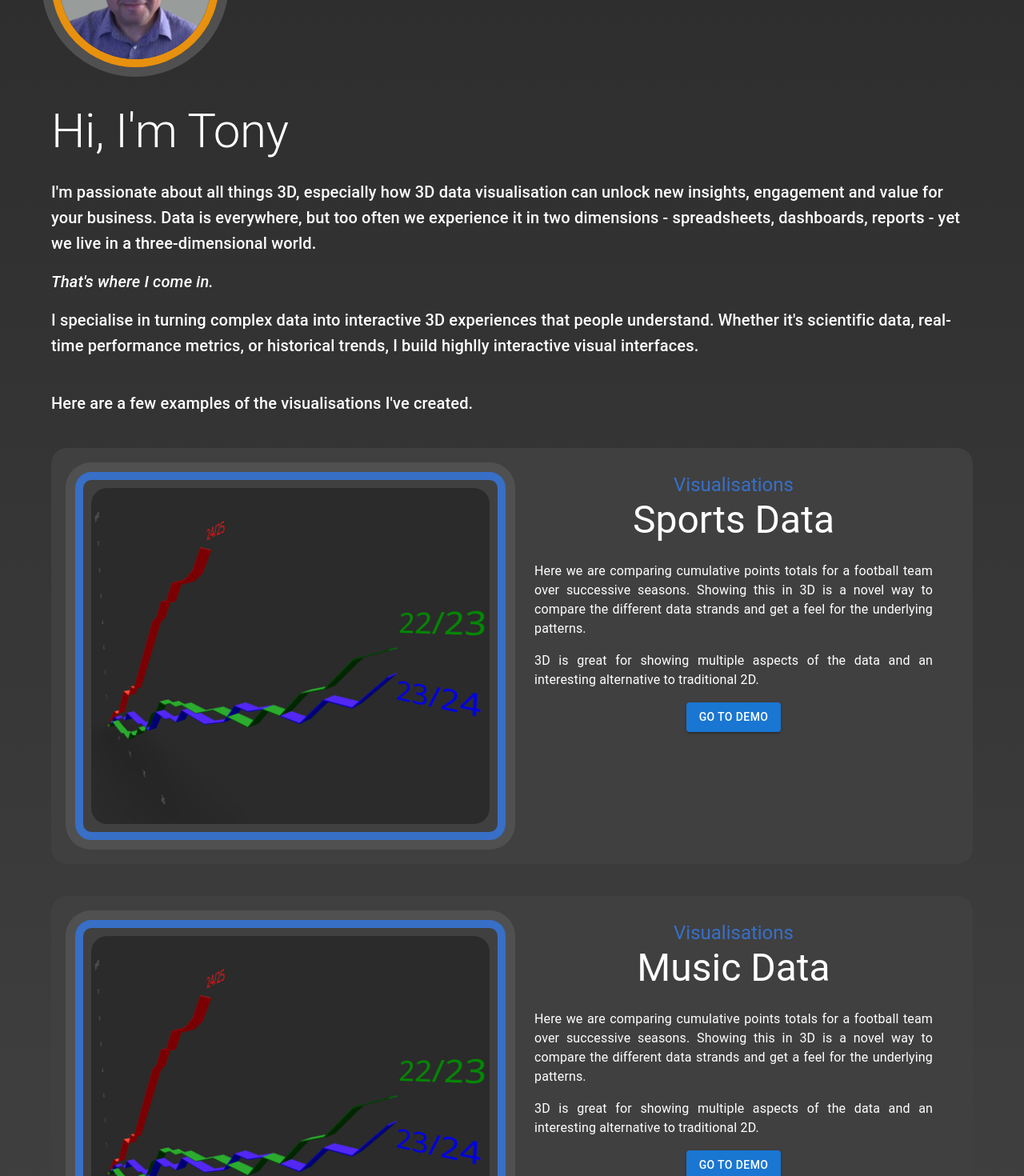
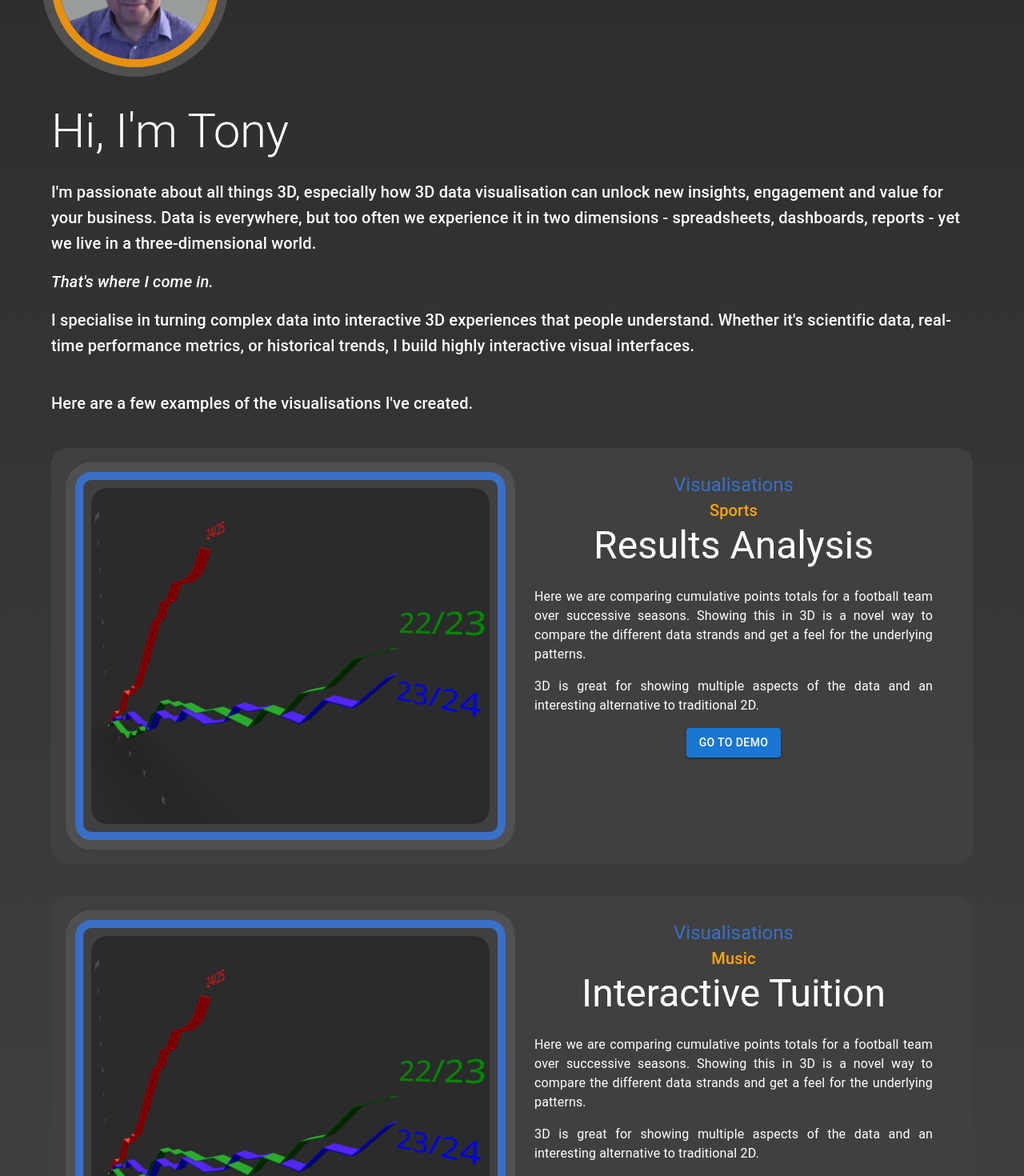
Before and after one commit to DoctorTone/drt_software_ltd, a React (Vite) app: page /#/ in a window 1280 px wide. Shown: the part 246-1716 px from the top of the page at 80% size. Built offline with nearby package versions, Linux system fonts and the light colour scheme.

Commit message:
Add genre information to each visualisation

```diff
--- a/src/components/Projects.tsx
+++ b/src/components/Projects.tsx
@@ -3,11 +3,6 @@ import { styled } from "@mui/material/styles";
 import Grid from "@mui/material/Grid2";
 import Typography from "@mui/material/Typography";
 import Box from "@mui/material/Box";
-import List from "@mui/material/List";
-import ListItem from "@mui/material/ListItem";
-import ListItemIcon from "@mui/material/ListItemIcon";
-import ListItemText from "@mui/material/ListItemText";
-import AutoAwesomeIcon from "@mui/icons-material/AutoAwesome";
 import { isMobileDevice } from "../utils/Utils";
 import { Button } from "@mui/material";
 
@@ -16,26 +11,6 @@ const Img = styled("img")({
   borderRadius: "20px",
   width: "100%",
 });
-
-const items = [
-  "Enhanced engagement - interact with 3D models, feel more involved.",
-  "Improved visualisation - see realistic products from any angle.",
-  "Innovative branding - 3D websites tell your story differently.",
-  "Increased visitors - engaging and interactive sites encourage visitors, who are more tempted to stay.",
-  "Compelling experiences - highly interactive sites provide increased depth and context.",
-  "Competitive edge - your site will have an edge over your competitors.",
-];
-
-const generateListItems = (items: string[]) => {
-  return items.map((item, index) => (
-    <ListItem disablePadding key={index}>
-      <ListItemIcon>
-        <AutoAwesomeIcon color="warning" />
-      </ListItemIcon>
-      <ListItemText primary={item} />
-    </ListItem>
-  ));
-};
 
 const Projects = () => {
   const isMobile = isMobileDevice();
@@ -67,8 +42,11 @@ const Projects = () => {
             <Typography variant="h5" color="#386fc7">
               Visualisations
             </Typography>
+            <Typography variant="h6" color="orange">
+              Sports
+            </Typography>
             <Typography variant="h3" sx={{ mb: 3 }}>
-              Sports Data
+              Results Analysis
             </Typography>
             <Typography
               variant="body1"
@@ -124,8 +102,11 @@ const Projects = () => {
             <Typography variant="h5" color="#386fc7">
               Visualisations
             </Typography>
+            <Typography variant="h6" color="orange">
+              Music
+            </Typography>
             <Typography variant="h3" sx={{ mb: 3 }}>
-              Music Data
+              Interactive Tuition
             </Typography>
             <Typography
               variant="body1"
--- a/src/components/TopSection.tsx
+++ b/src/components/TopSection.tsx
@@ -28,7 +28,7 @@ const TopSection = () => {
       <Typography variant="h6" sx={{ mt: 2 }}>
         I specialise in turning complex data into interactive 3D experiences
         that people understand. Whether it's scientific data, real-time
-        performance metrics, or historical trends, I build highlly interactive
+        performance metrics, or historical trends, I build highly interactive
         visual interfaces.
       </Typography>
     </Container>
```
